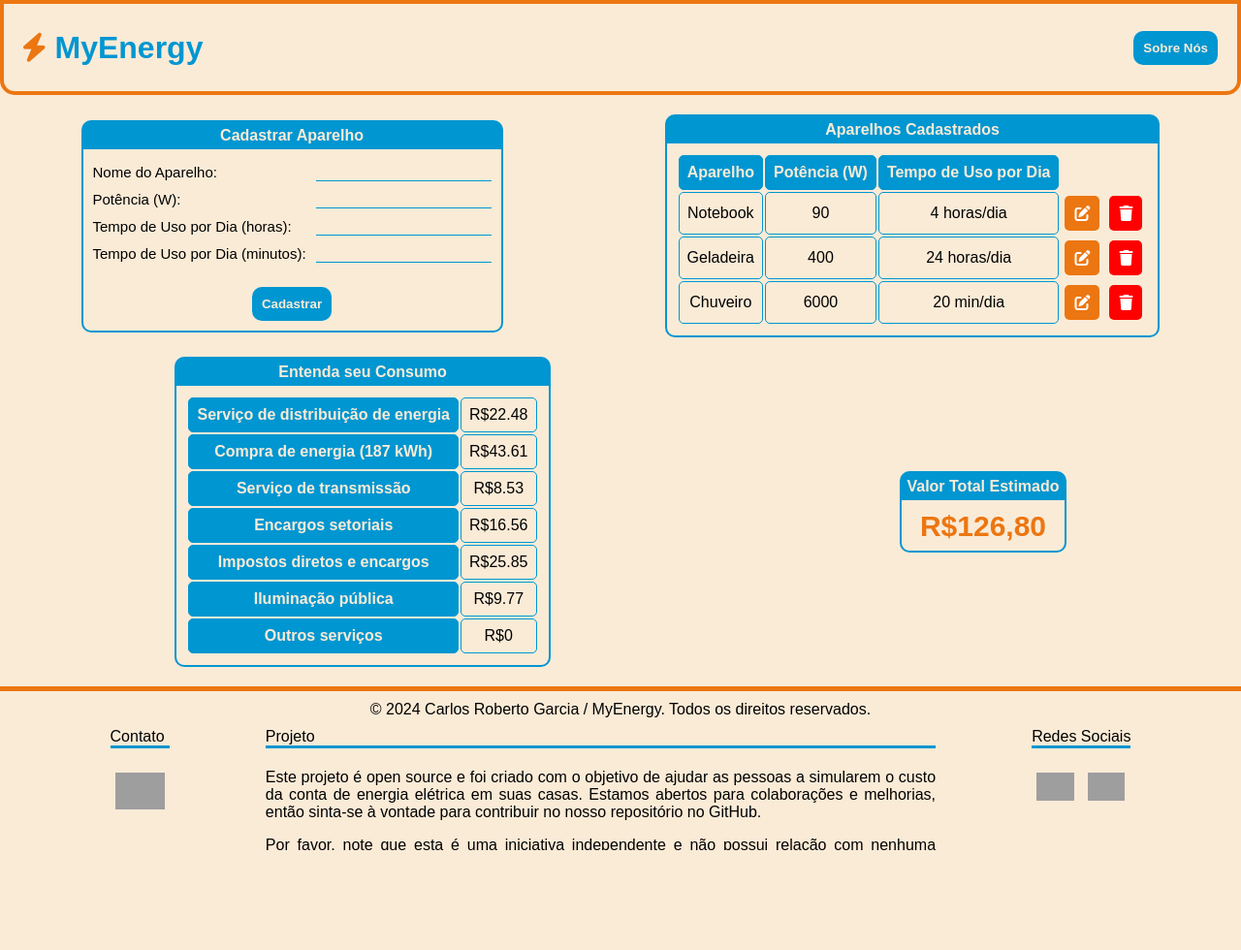
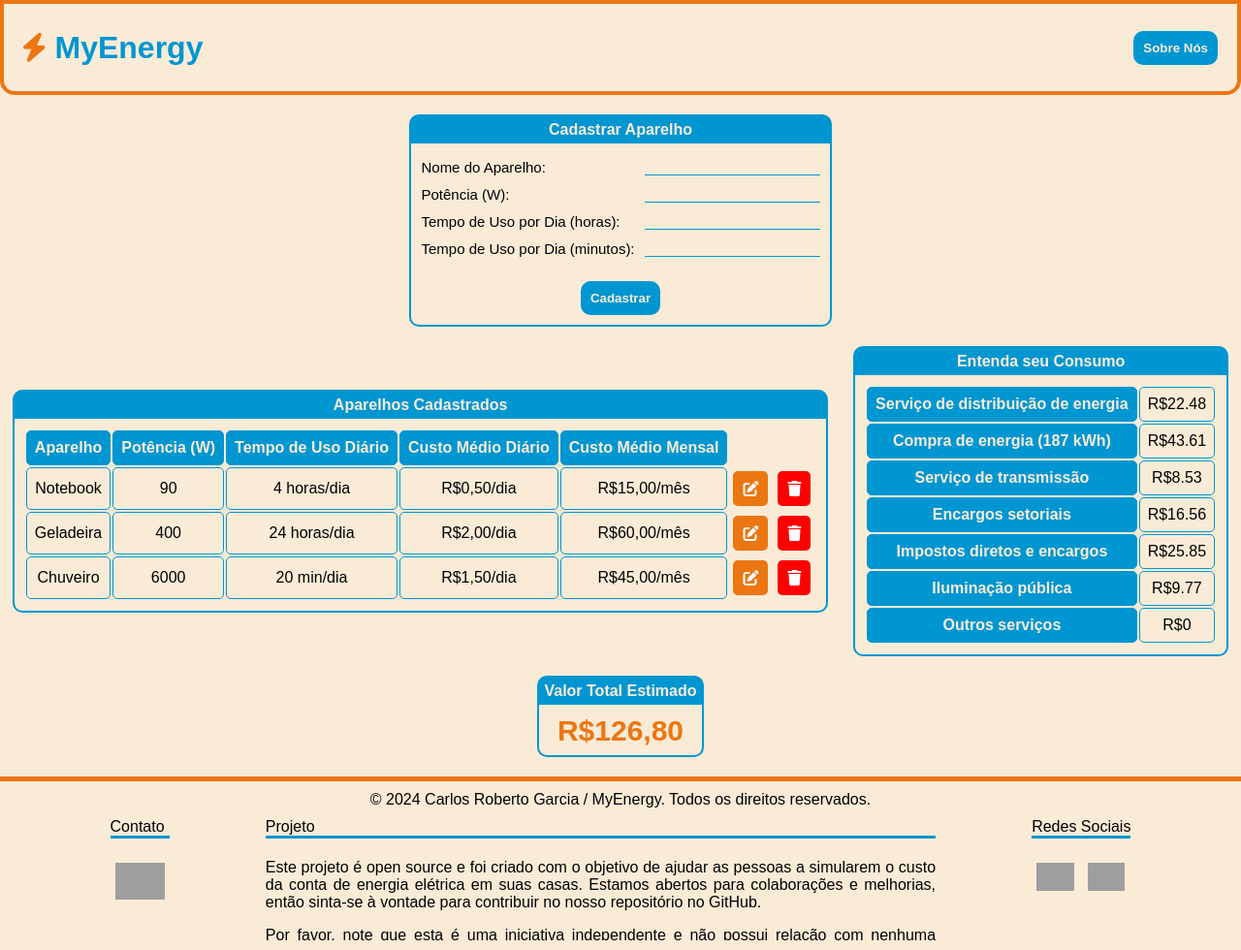
Before and after one commit to crgfilho15/my-energy, a plain HTML site: page index.html in a window 1280 px wide. Shown: the whole page at 97% size. Before the commit the page ends 887 px from the top, so only its background shows below. Drawn offline with Linux system fonts and the light colour scheme; grey boxes are pictures that could not be loaded.

Commit message:
Atualizando

```diff
--- a/index.html
+++ b/index.html
@@ -68,7 +68,9 @@
                             <tr>
                                 <th>Aparelho</th>
                                 <th>Potência (W)</th>
-                                <th>Tempo de Uso por Dia</th>
+                                <th>Tempo de Uso Diário </th>
+                                <th>Custo Médio Diário</th>
+                                <th>Custo Médio Mensal</th>
                             </tr>
                         </thead>
                         <tbody id="tabela-aparelhos-cadastrados">
@@ -76,6 +78,8 @@
                                 <td>Notebook</td>
                                 <td>90</td>
                                 <td>4 horas/dia</td>
+                                <td>R$0,50/dia</td>
+                                <td>R$15,00/mês</td>
                                 <td class="botao-tabela"><i class="fa-solid fa-pen-to-square botao-editar"></i></td>
                                 <td class="botao-tabela"><i class="fa-solid fa-trash botao-excluir"></i></td>
                             </tr>
@@ -83,6 +87,8 @@
                                 <td>Geladeira</td>
                                 <td>400</td>
                                 <td>24 horas/dia</td>
+                                <td>R$2,00/dia</td>
+                                <td>R$60,00/mês</td>
                                 <td class="botao-tabela"><i class="fa-solid fa-pen-to-square botao-editar"></i></td>
                                 <td class="botao-tabela"><i class="fa-solid fa-trash botao-excluir"></i></td>
                             </tr>
@@ -90,6 +96,8 @@
                                 <td>Chuveiro</td>
                                 <td>6000</td>
                                 <td>20 min/dia</td>
+                                <td>R$1,50/dia</td>
+                                <td>R$45,00/mês</td>
                                 <td class="botao-tabela"><i class="fa-solid fa-pen-to-square botao-editar"></i></td>
                                 <td class="botao-tabela"><i class="fa-solid fa-trash botao-excluir"></i></td>
                             </tr>
--- a/js/script.js
+++ b/js/script.js
@@ -18,12 +18,18 @@ $(document).ready(function() {
             let minutos = $("#campo-tempo-uso-minutos-aparelho").val() == "" ? "00" : $("#campo-tempo-uso-minutos-aparelho").val().padStart(2, "0");
             let horas_aux = $("#campo-tempo-uso-horas-aparelho").val() == "" ? "min" : "hora(s)";
 
+            if (horas == "01") {
+                horas_aux = "hora";
+            }
+
             let aparelhos_cadastrados = $("#tabela-aparelhos-cadastrados").html();
 
-            aparelhos_cadastrados += `<tr>`;
+            aparelhos_cadastrados += `<tr id="${$("#campo-nome-aparelho").val()}">`; // TO DO: VERIFICAR SE O ID JÁ EXISTE ANTES DE CRIAR (NÃO PODE REPETIR). POSSO CRIAR UM ARRAY DE ID'S E VERIFICAR
             aparelhos_cadastrados += `<td>${$("#campo-nome-aparelho").val()}</td>`;
             aparelhos_cadastrados += `<td>${$("#campo-potencia-aparelho").val()}</td>`;
             aparelhos_cadastrados += `<td>${horas}:${minutos} ${horas_aux}/dia</td>`
+            aparelhos_cadastrados += `<td>R$ X/dia</td>`
+            aparelhos_cadastrados += `<td>R$ X/mês</td>`
             aparelhos_cadastrados += `<td class="botao-tabela"><i class="fa-solid fa-pen-to-square botao-editar"></i></td>`;
             aparelhos_cadastrados += `<td class="botao-tabela"><i class="fa-solid fa-trash botao-excluir"></i></td>`;
             aparelhos_cadastrados += `</tr>`;
@@ -33,7 +39,6 @@ $(document).ready(function() {
             $("#campo-potencia-aparelho").val("");
             $("#campo-tempo-uso-horas-aparelho").val("");
             $("#campo-tempo-uso-minutos-aparelho").val("");
-
         } catch (err) {
             alert(err);
         }
--- a/styles.css
+++ b/styles.css
@@ -197,7 +197,7 @@ tbody tr:hover td:not(.botao-tabela) {
     background-color: var(--cor-principal); /* Define uma cor de fundo para as células quando o mouse passa por cima */
     border-color: var(--cor-hover);
     color: antiquewhite; /* Altera a cor do texto das células quando o mouse passa por cima */
-    font-weight: bold;
+    /* font-weight: bold; */ /* Comentei pois ao passar o mouse, o quadro aumentava e diminuia de tamanho */
 }
 
 .botao-tabela {
```
